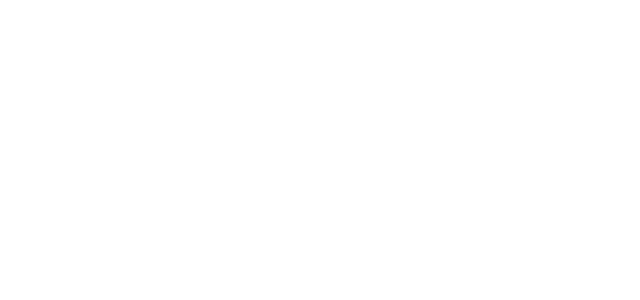
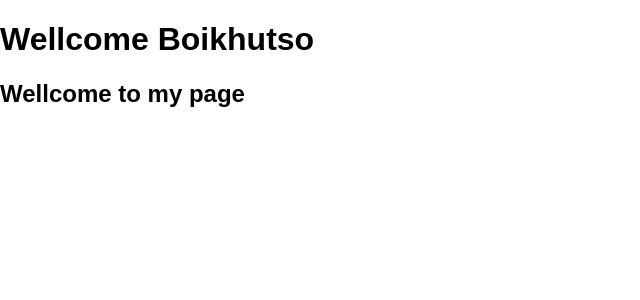
Before and after one commit to boikhutsodev/BOIMOK510_BCL2401_GroupA_Boikhutso-Mokoka_DJS07-main, a React (Vite) app: page / in a window 1280 px wide. Shown: the top 300 px of the page, without its empty margins (0-640 px from the left). Built offline with nearby package versions, Linux system fonts and the light colour scheme.

Commit message:
checking the folder

```diff
--- a/src/App.jsx
+++ b/src/App.jsx
@@ -1,11 +1,10 @@
-
 function App() {
-
   return (
     <>
-
+      <h1>Wellcome Boikhutso</h1>
+      <h2>Wellcome to my page</h2>
     </>
-  )
+  );
 }
 
-export default App
+export default App;
```
